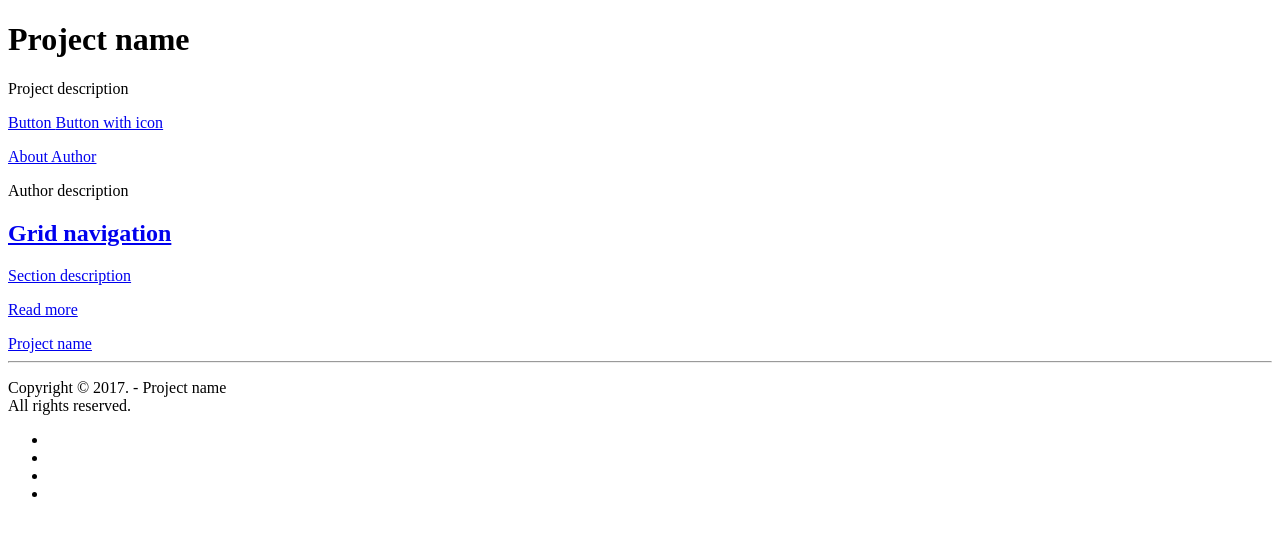
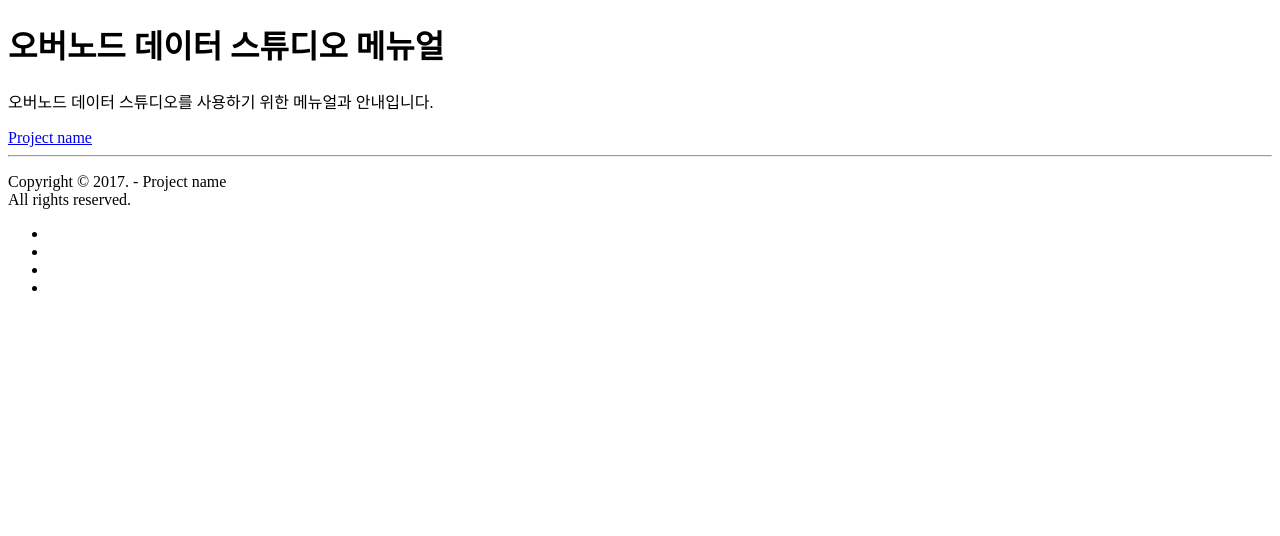
Before and after one commit to overnodes/manuals, a Jekyll site: the page built from index.md, in a window 1280 px wide. Shown: the top 536 px of the page. Built offline with Jekyll 4.4.1, drawn with Linux system fonts in a browser that asks for light colours; nearby versions of some CDN libraries; library files that are not in the unit come from our copies.

Commit message:
EDIT: index.md modified

```diff
--- a/index.md
+++ b/index.md
@@ -4,28 +4,29 @@ layout: homepage
 keywords:
 
 # Hero section
-title: Project name
-description: Project description
-buttons:
-    - content: Button
-      url: '#'
-      external_url: false
-    - icon: github
-      content: Button with icon
-      url: '#'
-      external_url: true
+title: 오버노드 데이터 스튜디오 메뉴얼
+description: 오버노드 데이터 스튜디오를 사용하기 위한 메뉴얼과 안내입니다.
+
+#buttons:
+#    - content: Button
+#      url: '#'
+#      external_url: false
+#    - icon: github
+#      content: Button with icon
+#      url: '#'
+#      external_url: true
 
 # Author box
-author:
-    title: About Author
-    title_url: '#'
-    external_url: true
-    description: Author description
+#author:
+#    title: About Author
+#    title_url: '#'
+#    external_url: true
+#    description: Author description
 
 # Grid navigation
-grid_navigation:
-    - title: Grid navigation
-      excerpt: Section description
-      cta: Read more
-      url: '#'
+#grid_navigation:
+#    - title: Grid navigation
+#      excerpt: Section description
+#      cta: Read more
+#      url: '#'
 ---
```
